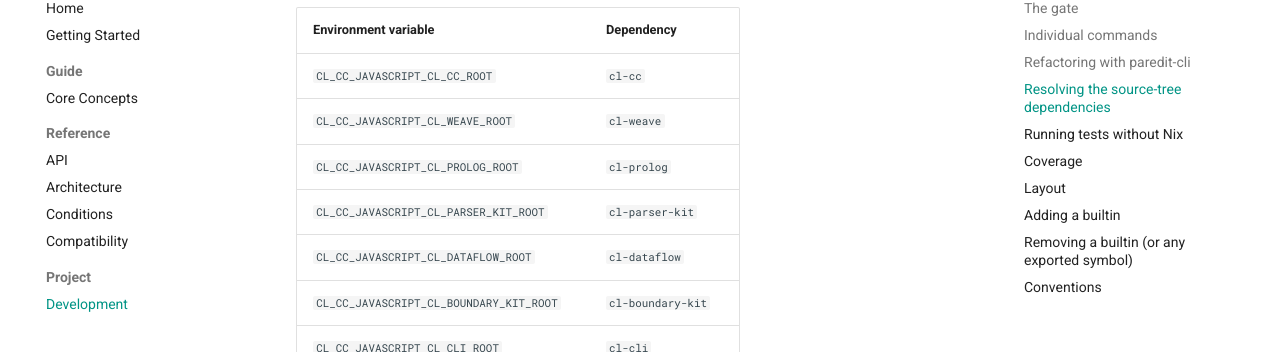
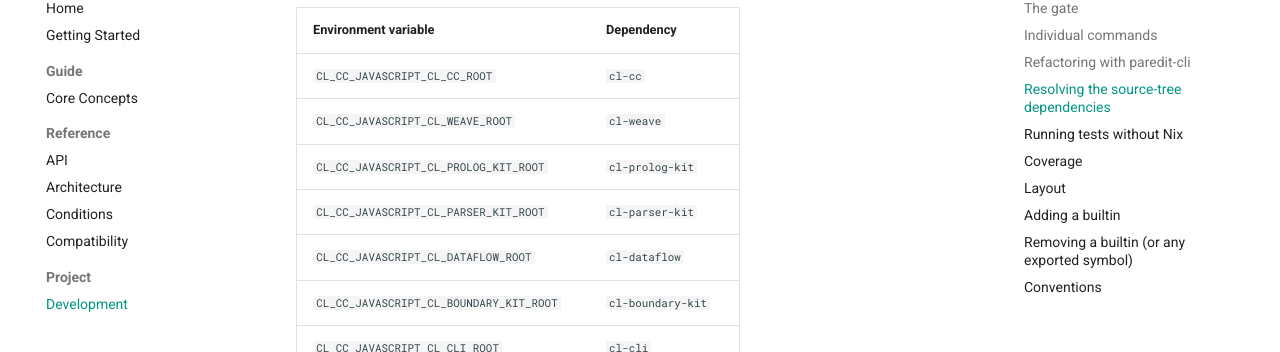
Before and after one commit to nerima-lisp/cl-cc-javascript, an MkDocs documentation site: the page built from docs/src/project/development.md, in a window 1280 px wide and 900 px high, scrolled down 1593 px. Shown: the part 100-452 px from the top of the window. Built offline with MkDocs 1.6.1 and Material for MkDocs 9.7.7, drawn with Linux system fonts in a browser that asks for light colours; comment, search, counter and statistics services are not loaded.

Commit message:
fix: migrate prolog input to cl-prolog-kit

```diff
--- a/docs/src/project/development.md
+++ b/docs/src/project/development.md
@@ -67,7 +67,7 @@ see [Architecture](../reference/architecture.md)).
 |---|---|
 | `CL_CC_JAVASCRIPT_CL_CC_ROOT` | `cl-cc` |
 | `CL_CC_JAVASCRIPT_CL_WEAVE_ROOT` | `cl-weave` |
-| `CL_CC_JAVASCRIPT_CL_PROLOG_ROOT` | `cl-prolog` |
+| `CL_CC_JAVASCRIPT_CL_PROLOG_KIT_ROOT` | `cl-prolog-kit` |
 | `CL_CC_JAVASCRIPT_CL_PARSER_KIT_ROOT` | `cl-parser-kit` |
 | `CL_CC_JAVASCRIPT_CL_DATAFLOW_ROOT` | `cl-dataflow` |
 | `CL_CC_JAVASCRIPT_CL_BOUNDARY_KIT_ROOT` | `cl-boundary-kit` |
```
Also changed, not shown: 3 other files.
